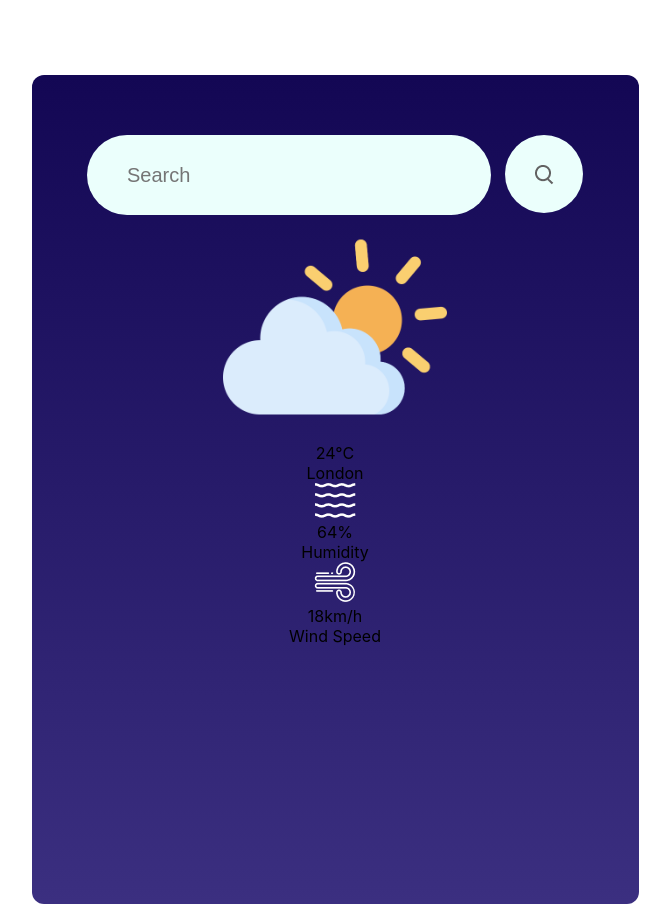
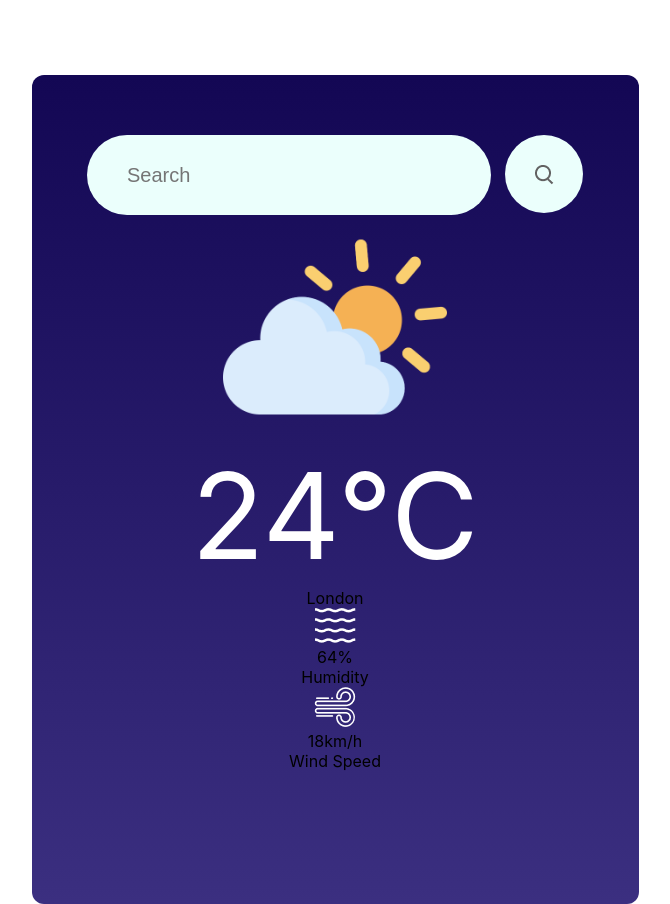
Before and after one commit to kenny791/weather-app, a React (Create React App) app: page / in a window 1280 px wide. Shown: the whole page, without its empty margins (305-975 px from the left). Built offline with nearby package versions, Linux system fonts and the light colour scheme.

Commit message:
add weather temp css

```diff
--- a/src/Components/WeatherApp/WeatherApp.css
+++ b/src/Components/WeatherApp/WeatherApp.css
@@ -37,3 +37,17 @@
     border-radius: 40px;
     cursor: pointer;
 }
+
+.weathrer-image{
+    margin-top: 29px;
+    display: flex;
+    justify-content: center;
+}
+
+.weather-temp{
+    display: flex;
+    justify-content: center;
+    color: white;
+    font-size: 120px;
+    font-weight: 400;
+}
```
